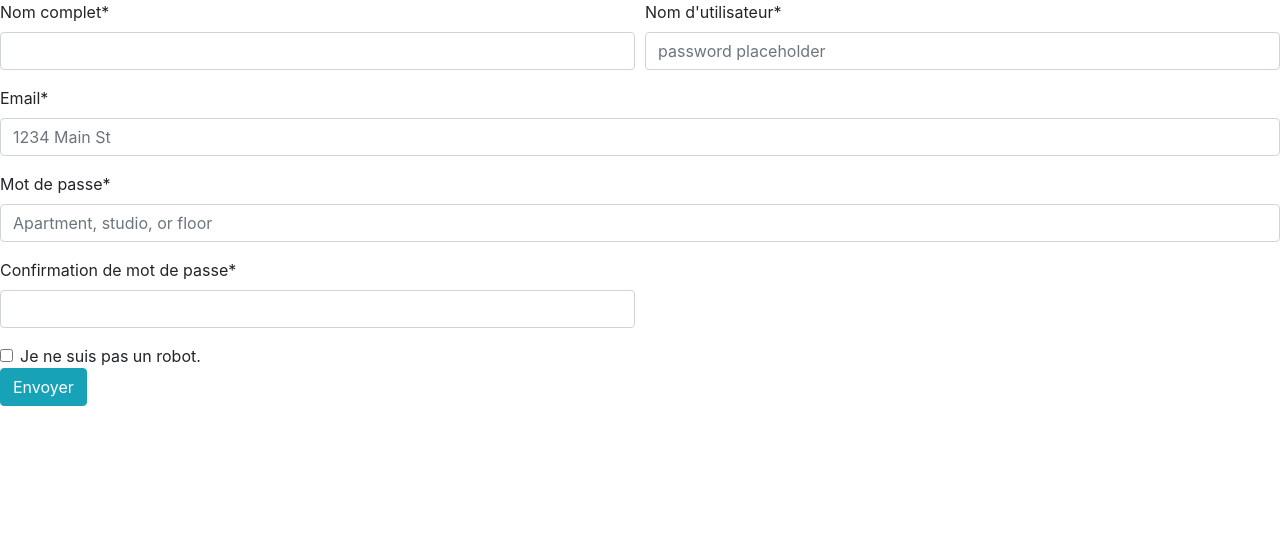
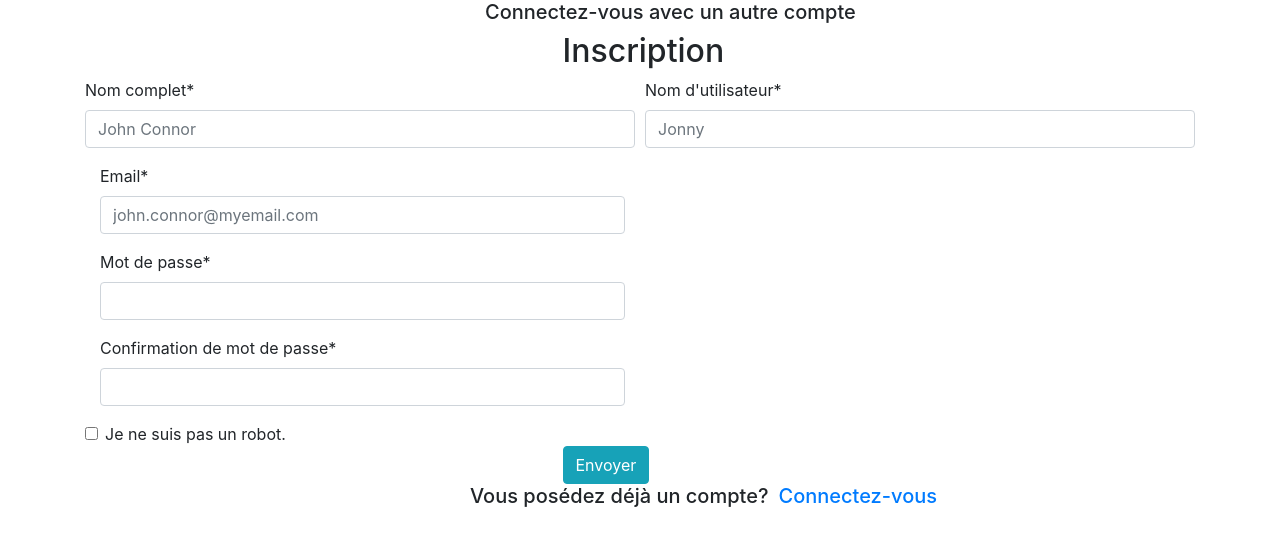
Before and after one commit to AnnaRobin/Free-Sport-Camp, a React (Create React App) app in the folder src/front/: page / in a window 1280 px wide. Shown: the top 546 px of the page. Built offline with nearby package versions, Linux system fonts and the light colour scheme.

Commit message:
add user form

```diff
--- a/src/front/src/App.js
+++ b/src/front/src/App.js
@@ -1,5 +1,6 @@
 import React, { Component } from 'react';
 import Subscribe from './Subscribe';
+import { Container } from 'reactstrap';
 
 class App extends Component {
     constructor(props) {
@@ -17,11 +18,10 @@ class App extends Component {
     }
     render() {
         return (
-            <div>
+              <Container className="themed-container">
+              <Subscribe />
+              </Container>
 
-              <Subscribe></Subscribe>
-
-            </div>
         );
     }
 }
--- a/src/front/src/Subscribe.js
+++ b/src/front/src/Subscribe.js
@@ -1,46 +1,59 @@
 import React from 'react';
-import { Col, Row, Button, Form, FormGroup, Label, Input } from 'reactstrap';
+import { Col, Row, Button, Form, FormGroup, Label, Input, Badge, Container, Nav, NavItem, NavLink } from 'reactstrap';
 
 const Subscribe = (props) => {
   return (
+
     <Form>
+      <h5 style={{ paddingLeft:'400px'}}  md={{ size: 2, offset: 5 }} xs={{ size: 2, offset: 5 }}>Connectez-vous avec un autre compte<Badge color="secondary"></Badge></h5>
+    <div>
+      <Col  md={{ size: 2, offset: 5 }} xs={{ size: 2, offset: 5 }}><h2>Inscription<Badge color="secondary"></Badge></h2> </Col>
+   </div>
     <Row form>
       <Col md={6}>
         <FormGroup>
           <Label for="nomComplet">Nom complet*</Label>
-          <Input type="nom" name="nom" id="nomComplet"/>
+          <Input type="nom" name="nom" id="nomComplet" placeholder="John Connor" required/>
         </FormGroup>
       </Col>
       <Col md={6}>
         <FormGroup>
-          <Label for="examplePassword">Nom d'utilisateur*</Label>
-          <Input type="password" name="password" id="examplePassword" placeholder="password placeholder" />
+          <Label for="Password">Nom d'utilisateur*</Label>
+          <Input type="password" name="password" id="Password" placeholder="Jonny" required/>
         </FormGroup>
       </Col>
     </Row>
+    <Col md={6}>
     <FormGroup>
-      <Label for="exampleAddress">Email*</Label>
-      <Input type="text" name="address" id="exampleAddress" placeholder="1234 Main St"/>
+      <Label for="Email">Email*</Label>
+      <Input type="email" name="Email" id="Email" placeholder="john.connor@myemail.com" required/>
     </FormGroup>
     <FormGroup>
-      <Label for="exampleAddress2">Mot de passe*</Label>
-      <Input type="text" name="address2" id="exampleAddress2" placeholder="Apartment, studio, or floor"/>
+      <Label for="MotDePasse">Mot de passe*</Label>
+      <Input type="password" name="address2" id="MotDePasse" required/>
     </FormGroup>
-    <Row form>
-      <Col md={6}>
+    </Col>
+    <Col md={6}>
+
         <FormGroup>
-          <Label for="exampleCity">Confirmation de mot de passe*</Label>
-          <Input type="text" name="city" id="exampleCity"/>
+          <Label for="ConfMotDePasse">Confirmation de mot de passe*</Label>
+          <Input type="password" name="city" id="examplConfMotDePasseeCity" required/>
         </FormGroup>
-      </Col>
 
 
-    </Row>
+      </Col>
     <FormGroup check>
       <Input type="checkbox" name="check" id="exampleCheck"/>
       <Label for="exampleCheck" check>Je ne suis pas un robot.</Label>
     </FormGroup>
-    <Button color="info">Envoyer</Button>
+
+    <Col  md={{ size: 2, offset: 5 }} xs={{ size: 2, offset: 5 }}> <Button color="info" >Envoyer</Button></Col>
+    <Row>
+    <h5 style={{ paddingLeft:'400px'}}>Vous posédez déjà un compte?<Badge color="secondary"></Badge></h5>
+    <h5><NavLink href="#" style={{padding: '0px', paddingLeft:'10px'}}>Connectez-vous</NavLink></h5>
+
+    </Row>
+
   </Form>
   );
 }
```
